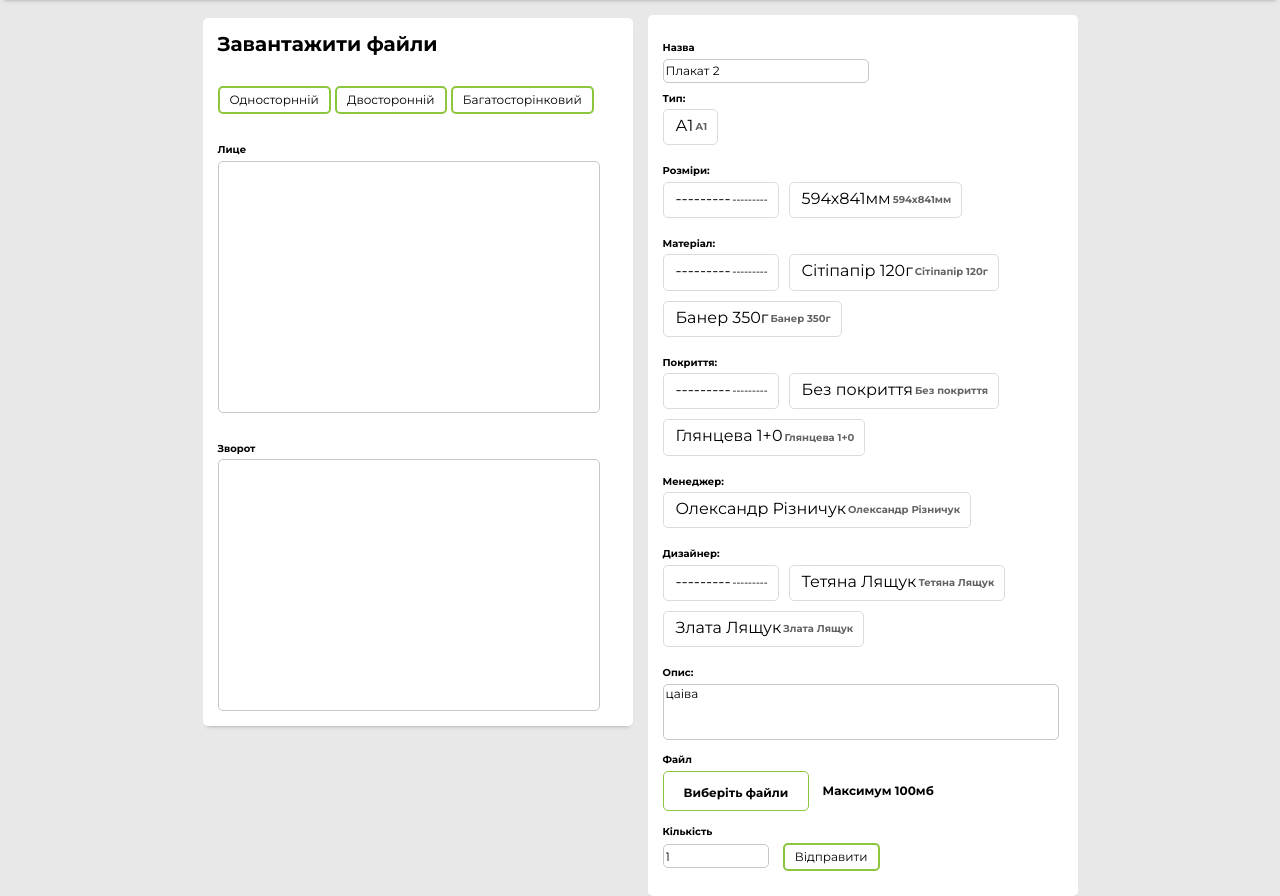
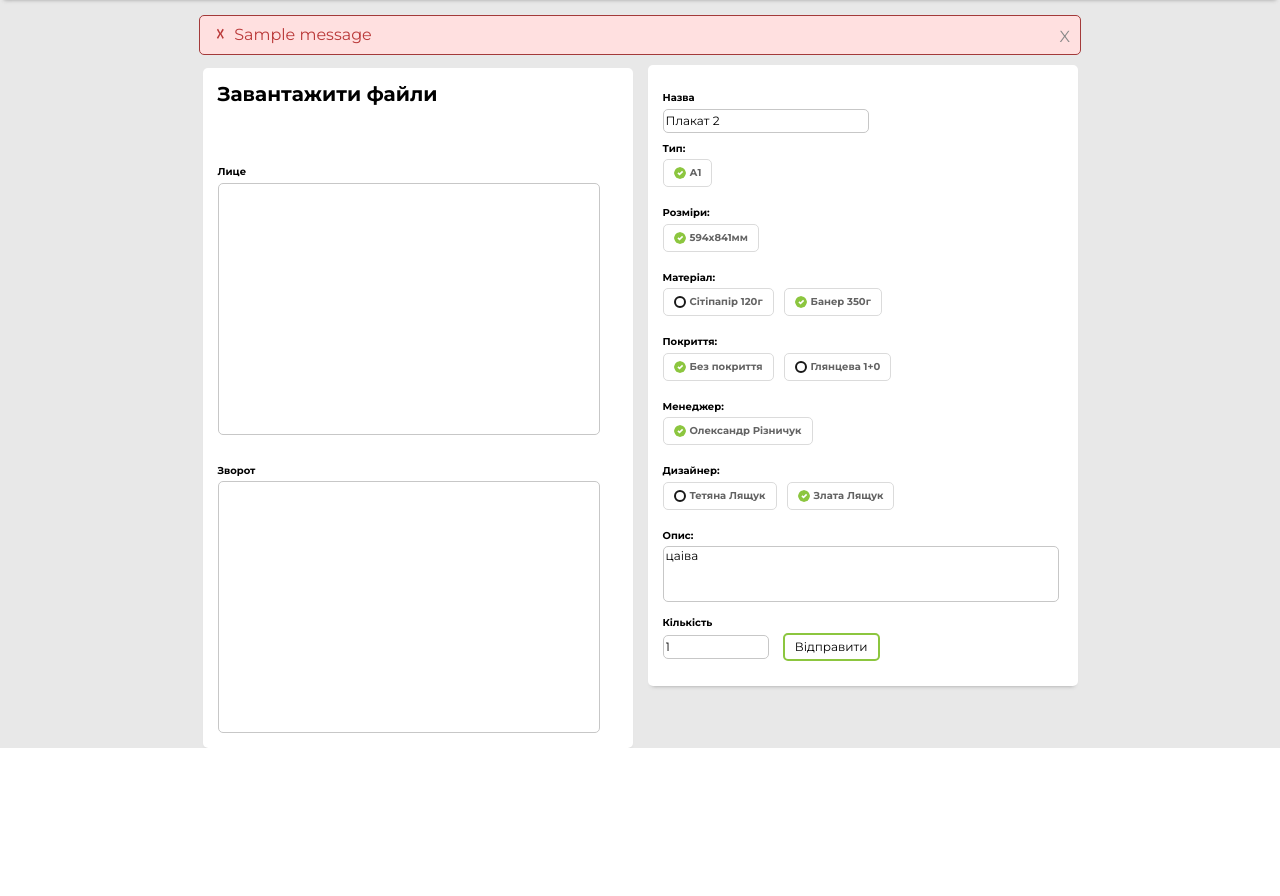
Before and after one commit to Alexrospersonal/s.checker, a Django app: page /edit_product/52 in a window 1280 px wide. Shown: the part 60-956 px from the top of the page. After the commit the page ends 808 px from the top, so only its background shows below. Run offline with Django 4.2, Linux system fonts and the light colour scheme; a user stored in the database is signed in; data comes from the database, SQL or seed files in the repository; both versions use the stored data as it was after the commit; one stand-in notice (Sample message) is shown; parts of the project's set-up code (start-up, migrations or seed data) failed here and were passed over.

Commit message:
Change Product From View

```diff
--- a/checker/admin.py
+++ b/checker/admin.py
@@ -21,3 +21,4 @@ admin.site.register(Designer)
 admin.site.register(User)
 admin.site.register(Product, ProductAdmin)
 admin.site.register(ProductStatus)
+admin.site.register(PagesNumber)
--- a/checker/forms.py
+++ b/checker/forms.py
@@ -229,39 +229,6 @@ class FileForm(forms.Form):
 
 
 class ProductImageForm(forms.ModelForm):
-    # def __init__(self, *args, **kwargs):
-    #     # self.item_pk = kwargs.pop('item_id')
-    #     # self.user = kwargs.pop('user')
-    #
-    #     self.custom_data = kwargs.copy()
-    #     del self.custom_data['item_id']
-    #     del self.custom_data['user']
-    #     self.user_data = self.custom_data['data'].copy()
-    #     del self.user_data['paper']
-    #     del self.user_data['cover']
-    #     del self.user_data['manager']
-    #     del self.user_data['designer']
-    #     del self.user_data['description']
-    #     del self.user_data['quantity']
-    #     self.custom_data['data'] = self.user_data
-    #     # self.data['data'] = {
-    #     #     'encoding': 'utf-8',
-    #     #     'csrfmiddlewaretoken': kwargs["data"]['csrfmiddlewaretoken'],
-    #     #     'item': kwargs["data"]['item'],
-    #     #     'size': kwargs["data"]['size'],
-    #     # }
-    #     # self.data['files'] = kwargs.files
-    #     super().__init__(*args, **self.custom_data)
-
-    # item = forms.ModelChoiceField(
-    #     queryset=None, label='Одиниця',
-    #     widget=forms.HiddenInput()
-    # )
-    # size = forms.ModelChoiceField(
-    #     queryset=None,
-    #     label="Розмір",
-    #     widget=forms.HiddenInput()
-    # )
 
     image = forms.ImageField(
         label='Лице',
@@ -273,17 +240,9 @@ class ProductImageForm(forms.ModelForm):
                 "multiple": True,
             },
         ),
-        # validators=[
-        #     validate_image_file_extension,
-        #     validate_image_color_mode,
-        #     validate_image_format
-        # ]
     )
-    def clen(self):
-        pass
 
     def clean_image(self):
-        photos = self.files.getlist('photo')
         image = self.cleaned_data.get('image', False)
         self.start_image_validate(image)
         return image
@@ -480,15 +439,71 @@ class ProductForm(forms.ModelForm):
 
 
 class ProductEditForm(forms.ModelForm):
-    item = forms.ModelChoiceField(queryset=None, label='Одиниця')
-    size = forms.ModelChoiceField(queryset=None, label="Розмір")
-    paper = forms.ModelChoiceField(queryset=None, label='Матеріал')
-    cover = forms.ModelChoiceField(queryset=None, label='Покриття')
-    manager = forms.ModelChoiceField(queryset=None, label='Менеджер')
-    designer = forms.ModelChoiceField(queryset=None, label='Дизайнер')
-    description = forms.CharField(label='Опис', max_length=440, required=False, widget=forms.Textarea(attrs={
-        'title': 'Опис',
-    }))
+    item = forms.ModelChoiceField(
+        queryset=None, label='Одиниця',
+        widget=forms.RadioSelect(
+            attrs={
+                "checked": ""
+            }
+        )
+    )
+    size = forms.ModelChoiceField(
+        queryset=None,
+        label="Розмір",
+        widget=forms.RadioSelect(
+            attrs={
+
+            }
+        )
+    )
+    paper = forms.ModelChoiceField(
+        queryset=None,
+        label='Матеріал',
+        widget=forms.RadioSelect(
+            attrs={
+
+            }
+        )
+    )
+    cover = forms.ModelChoiceField(
+        queryset=None,
+        label='Покриття',
+        widget=forms.RadioSelect(
+            attrs={
+
+            }
+        )
+    )
+    manager = forms.ModelChoiceField(
+        queryset=None,
+        label='Менеджер',
+        widget=forms.RadioSelect(
+            attrs={
+
+            }
+        )
+    )
+    designer = forms.ModelChoiceField(
+        queryset=None,
+        label='Дизайнер',
+        widget=forms.RadioSelect(
+            attrs={
+
+            }
+        )
+    )
+    description = forms.CharField(
+        label='Опис',
+        max_length=440,
+        required=False,
+        widget=forms.Textarea(
+            attrs={
+                'title': 'Опис',
+                'name': 'text',
+                'id': 'textArea'
+            }
+        )
+    )
     # front_image = forms.ImageField(label='Лице')
     # back_image = forms.ImageField(label='Зворот', required=False)
 
@@ -520,45 +535,44 @@ class ProductEditForm(forms.ModelForm):
             self.fields['designer'].choices = [(designer[0].id, designer[0])]
             self.fields['manager'].queryset = Manager.objects.all()
 
-    def clean_front_image(self):
-        image = self.cleaned_data.get('front_image', False)
-        self.start_image_validate(image)
-        return image
-
-    def clean_back_image(self):
-        image = self.cleaned_data.get('back_image', False)
-        self.start_image_validate(image)
-        return image
-
-    def start_image_validate(self, image):
-        form_size = self.cleaned_data['size'].width, self.cleaned_data['size'].height
-        if hasattr(image, 'image'):
-            valid_image = image.image
-        else:
-            valid_image = image
-        if image:
-            self.validate_image_size(valid_image, form_size)
-            self.validate_image_dpi(valid_image, form_size)
-
-    def validate_image_size(self, image, form_size):
-        image_size = get_image_size(image)
-        cut_value = Category.objects.get(item__pk=self.item_pk).cut_size
-
-        for index, image in enumerate(image_size):
-            if image != form_size[index] + cut_value:
-                raise ValidationError(_(f'{image_size} is not correct'))
-
-    def validate_image_dpi(self, image, form_size):
-        image_dpi = get_image_dpi(image, form_size)
-        dpi_from_model = getattr(Item.objects.get(pk=self.item_pk), 'dpi')
-
-        if image_dpi < dpi_from_model:
-            raise ValidationError(_(f'{image_dpi} is not correct'))
+    # def clean_front_image(self):
+    #     image = self.cleaned_data.get('front_image', False)
+    #     self.start_image_validate(image)
+    #     return image
+    #
+    # def clean_back_image(self):
+    #     image = self.cleaned_data.get('back_image', False)
+    #     self.start_image_validate(image)
+    #     return image
+    #
+    # def start_image_validate(self, image):
+    #     form_size = self.cleaned_data['size'].width, self.cleaned_data['size'].height
+    #     if hasattr(image, 'image'):
+    #         valid_image = image.image
+    #     else:
+    #         valid_image = image
+    #     if image:
+    #         self.validate_image_size(valid_image, form_size)
+    #         self.validate_image_dpi(valid_image, form_size)
+    #
+    # def validate_image_size(self, image, form_size):
+    #     image_size = get_image_size(image)
+    #     cut_value = Category.objects.get(item__pk=self.item_pk).cut_size
+    #
+    #     for index, image in enumerate(image_size):
+    #         if image != form_size[index] + cut_value:
+    #             raise ValidationError(_(f'{image_size} is not correct'))
+    #
+    # def validate_image_dpi(self, image, form_size):
+    #     image_dpi = get_image_dpi(image, form_size)
+    #     dpi_from_model = getattr(Item.objects.get(pk=self.item_pk), 'dpi')
+    #
+    #     if image_dpi < dpi_from_model:
+    #         raise ValidationError(_(f'{image_dpi} is not correct'))
 
     class Meta:
         model = Product
         fields = [
             'name', 'size', 'paper', 'cover', 'description',
             'manager', 'designer', 'quantity',
-            # 'front_image', 'back_image'
         ]
--- a/checker/static/checker/css/style.css
+++ b/checker/static/checker/css/style.css
@@ -830,3 +830,46 @@ fieldset {
     background-color: #69992a;
     border-radius: 5px;
 }
+
+.errors-container {
+    width: 860px;
+    display: flex;
+    flex-direction: column;
+    align-items: center;
+    justify-content: flex-start;
+    box-sizing: content-box;
+}
+
+.bar {
+  width: 100%;
+  border-radius: 5px;
+  padding: 10px;
+  /*margin: 10px;*/
+    margin-bottom: 10px;
+  color: #333;
+  background: #fafafa;
+  border: 1px solid #ccc;
+  position: relative;
+}
+
+.error {
+  color: #ba3939;
+  background: #ffe0e0;
+  border: 1px solid #a33a3a;
+}
+
+i.ico {
+  display: inline-block;
+  width: 20px;
+  text-align: center;
+  font-style: normal;
+  font-weight: bold;
+}
+
+div.close {
+  position: absolute;
+  top: 30%;
+  right: 10px;
+  color: #888;
+  cursor: pointer;
+}
--- a/checker/static/checker/js/add_product.js
+++ b/checker/static/checker/js/add_product.js
@@ -2,179 +2,3 @@ $('.input-file input[type=file]').on('change', function(){
 	let file = this.files[0];
 	$(this).closest('.input-file').find('.input-file-text').html(file.name);
 });
-
-let loadDiv = document.getElementById('load-image');
-
-function addMultiPageProduct() {
-    loadDiv.replaceChildren();
-    loadDiv.innerHTML = `
-    <div class="content__container">
-        <label for="front-img" class="item__title">Лице</label>
-        <canvas id="front-img"></canvas>
-    </div>
-    <div class="content__container">
-        <fieldset form="product-form">
-            <div>
-                <label for="front-file" class="item__title">Файл</label>
-                <label class="input-file">
-                    <input type="file" name="file" accept=".pdf multipl">
-                    <span class="input-file-btn">Виберіть файл</span>
-                    <span class="input-file-text">Максимум 250мб</span>
-                </label>
-        </fieldset>
-    `;
-}
-
-function addOnePageProduct() {
-    loadDiv.replaceChildren();
-    loadDiv.innerHTML = `
-    <div class="content__container">
-        <label for="front-img" class="item__title">Лице</label>
-        <canvas id="front-img"></canvas>
-    </div>
-    <div class="content__container">
-        <fieldset form="product-form">
-            <div>
-                <label for="front-file" class="item__title">Лице</label>
-                <label class="input-file">
-                    <input type="file" name="file" accept=".jpeg, .jpg, .tiff, .pdf">
-                    <span class="input-file-btn">Виберіть файл</span>
-                    <span class="input-file-text">Максимум 100мб</span>
-                </label>
-            </div>
-            <div>
-                <label for="back-file" class="item__title">Зворот</label>
-                <label class="input-file">
-                    <input type="file" name="file" accept=".jpeg, .jpg, .tiff, .pdf" disabled>
-                    <span class="input-file-btn">Виберіть файл</span>
-                </label>
-            </div>
-        </fieldset>
-</div>
-    `;
-}
-
-function addTwoPageProduct() {
-    loadDiv.replaceChildren();
-    loadDiv.innerHTML = `
-        <div class="content__container">
-            <label for="front-img" class="item__title">Зображення</label>
-            <canvas id="front-img"></canvas>
-        </div>
-        <div class="content__container">
-            <label for="back-img" class="item__title">Зворот</label>
-            <canvas id="back-img"></canvas>
-        </div>
-        <div class="content__container">
-            <fieldset form="product-form">
-                <div>
-                    <label for="front-file" class="item__title">Лице</label>
-                    <label class="input-file">
-                        <input type="file" name="file" accept=".jpeg, .jpg, .tiff, .pdf">
-                        <span class="input-file-btn">Виберіть файл</span>
-                        <span class="input-file-text">Максимум 100мб</span>
-                    </label>
-                </div>
-                <div>
-                    <label for="back-file" class="item__title">Зворот</label>
-                    <label class="input-file">
-                        <input type="file" name="file" accept=".jpeg, .jpg, .tiff, .pdf">
-                        <span class="input-file-btn">Виберіть файл</span>
-                        <span class="input-file-text">Максимум 100мб</span>
-                    </label>
-                </div>
-            </fieldset>
-        </div>
-    `;
-}
-
-
-let addFrontFileButton = document.getElementById("front-image-button");
-let addBackFileButton = document.getElementById("back-image-button");
-
-let frontImageCanvas = document.getElementById("front-img");
-let backImageCanvas = document.getElementById("back-img");
-
-// let backImageContainer = document.getElementById("back-image-container");
-
-
-
-
-// addBackFileButton.onchange = function(event) {
-//     console.log(event.target.files[0]);
-//     show(event.target.files[0]);
-// }
-
-// function show(file) {
-//     var reader = new FileReader();
-//     reader.onload = (function (theFile) {
-//       return function (e) {
-//         var buffer = e.target.result;
-//         var tiff = new Tiff({buffer: buffer});
-//         var canvas = tiff.toCanvas();
-//         var width = tiff.width();
-//         var height = tiff.height();
-//         if (canvas) {
-//             backImageContainer.appendChild(canvas);
-//         }
-//       };
-//     })(file);
-//     reader.readAsArrayBuffer(file);
-//   }
-
-
-// addFrontFileButton.onchange = function() {
-//     var img = new Image;
-//     img.onload = convert;
-//     img.src = URL.createObjectURL(this.files[0]);
-//     let ctx = frontImageCanvas.getContext("2d");
-//     img.onload = onload = function() {
-//         ctx.drawImage(img, 0, 0);
-//       };
-
-// }
-
-// function convert() {
-//     URL.revokeObjectURL(this.src);             // free up memory
-//     var c = document.createElement("canvas"),  // create a temp. canvas
-//         ctx = c.getContext("2d");
-//     c.width = this.width;                      // set size = image, draw
-//     c.height = this.height;
-//     ctx.drawImage(this, 0, 0);
-
-//     // convert to File object, NOTE: we're using binary mime-type for the final Blob/File
-//     c.toBlob(function(blob) {
-//       var file = new File([blob], "MyJPEG.jpg", {type: "application/octet-stream"});
-//       window.location = URL.createObjectURL(file);
-//     }, "image/jpeg", 0.75);  // mime=JPEG, quality=0.75
-//   }
-
-
-// function convert() {
-//     URL.revokeObjectURL(this.src);             // free up memory
-//     var c = document.createElement("canvas"),  // create a temp. canvas
-//         ctx = c.getContext("2d");
-//     c.width = this.width;                      // set size = image, draw
-//     c.height = this.height;
-//     ctx.drawImage(this, 0, 0);
-
-//     // convert to File object, NOTE: we're using binary mime-type for the final Blob/File
-//     var jpeg = c.toDataURL("image/jpeg", 0.75);  // mime=JPEG, quality=0.75
-//     console.log(jpeg.length)
-// }
-
-
-// const selectedFile = addFrontFileButton.files[0];
-
-
-// addFrontFileButton.addEventListener('change', addFiletoCanvas, false);
-
-// function addFiletoCanvas() {
-//     const file = this.files[0];
-//     const image = new Image();
-//     image.src = URL.createObjectURL(file);
-//     console.log(typeof image);
-//     // let ctx = frontImageCanvas.getContext("2d");
-//     // ctx.drawImage(image, 0,0, 300, 150);
-//     testDiv.appendChild(image);
-// }
--- a/checker/templates/checked/test_new_form.html
+++ b/checker/templates/checked/test_new_form.html
@@ -3,15 +3,30 @@
 
 
 {% block content_wrapper %}
+    {% if messages %}
+        <div class="errors-container">
+            {% for message in messages %}
+                <div class="bar error">
+                    <div class="close" onclick="this.parentElement.remove()">X</div>
+                    <i class="ico">&#9747;</i> {{ message }}
+                </div>
+            {% endfor %}
+        </div>
+    {% endif %}
     <div class="add-file__wrapper">
         <div class="content__image-container container">
             <div class="content__container">
                     <h2>Завантажити файли</h2>
                 </div>
             <div class="content__container">
-                <button class="submit-button" onclick="addOnePageProduct()">Односторнній</button>
-                <button class="submit-button" onclick="addTwoPageProduct()">Двосторонній</button>
-                <button class="submit-button" onclick="addMultiPageProduct()">Багатосторінковий</button>
+                {% if pages_number %}
+                    {% for number in pages_number %}
+                        <button class="submit-button" onclick="createButton({{ number.pages }})">Сторін: {{ number.pages }}</button>
+                    {% endfor %}
+{#                <button class="submit-button" onclick="addOnePageProduct()">Односторнній</button>#}
+{#                <button class="submit-button" onclick="addTwoPageProduct()">Двосторонній</button>#}
+{#                <button class="submit-button" onclick="addMultiPageProduct()">Багатосторінковий</button>#}
+                {% endif %}
             </div>
             <div class="load-image">
                 <div class="content__container">
@@ -141,15 +156,13 @@
                         {{ form.description }}
                     </div>
                     <div class="form__item">
-                        <div>
-                            <label for="front-file" class="item__title">Файл</label>
-                            <label class="input-file">
-{#                                {{ image_form.image }}#}
-{#                                {{ image_form.image.errors }}#}
-                                <input type="file" name="images" accept=".jpeg, .jpg, .tif, .pdf" id="front-image-button" multiple="" required="">
-                                <span class="input-file-btn">Виберіть файли</span>
-                                <span class="input-file-text">Максимум 100мб</span>
-                            </label>
+                        <div class="add-image-buttons-container">
+{#                            <label for="front-file" class="item__title">Файл</label>#}
+{#                            <label class="input-file">#}
+{#                                <input type="file" name="images" accept=".jpeg, .jpg, .tif, .pdf" id="front-image-button" multiple="" required="">#}
+{#                                <span class="input-file-btn">Виберіть файли</span>#}
+{#                                <span class="input-file-text">Максимум 100мб</span>#}
+{#                            </label>#}
                         </div>
 {#                            <div>#}
 {#                                <label for="back-file" class="item__title">Зворот</label>#}
@@ -180,6 +193,6 @@
 {% block script %}
     {% load static %}
     <script src="{% static 'checker/js/jquery-3.6.3.min.js' %}"></script>
-    <script src="{% static 'checker/js/add_product.js' %}"></script>
     <script src="{% static 'checker/js/productFormImage.js' %}"></script>
+{#    <script src="{% static 'checker/js/add_product.js' %}"></script>#}
 {% endblock %}
--- a/checker/views.py
+++ b/checker/views.py
@@ -1,5 +1,6 @@
 import os
 
+from django.contrib.messages import get_messages
 from django.core.files.uploadedfile import TemporaryUploadedFile, InMemoryUploadedFile
 from django.db.models.fields.files import ImageFieldFile
 from django.shortcuts import redirect, render, get_list_or_404
@@ -117,7 +118,9 @@ class ProductFormView(FormView):
             kwargs["form"] = self.get_form()
             # kwargs['image_form'] = ProductImageForm()
             item = Item.objects.get(pk=kwargs['pk'])
+            pages_number = PagesNumber.objects.filter(items__id=item.id)
             kwargs['item_name'] = item.name
+            kwargs['pages_number'] = pages_number
             kwargs['item_category'] = item.category
 
         return super().get_context_data(**kwargs)
@@ -143,7 +146,7 @@ class ProductFormView(FormView):
         form = self.get_form()
         if form.is_valid():
             data = form.cleaned_data
-            image_validator = create_validator(data)
+            image_validator = create_validator(data, request)
             image_list = request.FILES.getlist('images')
 
             product = form.save(commit=False)
@@ -151,14 +154,15 @@ class ProductFormView(FormView):
             product.item = Item.objects.get(pk=self.item_id)
             product.status = ProductStatus.objects.get(pk=1)
 
+            # Глянути на код і зайнятись рефакторингом
+            image_validator(image_list)
+            messages_storage = get_messages(request)
+
+            if messages_storage:
+                print(messages_storage)
+                return render(request, self.template_name, {'form': form})
+
             product.save()
-
-            for image in image_list:
-                # Замінити raise Validation error на messages error
-                # прочитати про виключення та як налаштовувати помилки валідації в Django
-                # Добавити можливіть виводу помилки на екран форми
-                # Глянути на код і зайнятись рефакторингом
-                image_validator(image)
 
             for image in image_list:
                 renamed_image = rename_image(image, data['name'], front=True)
@@ -177,9 +181,9 @@ class ProductFormView(FormView):
             #     product.back_image = rename_image(data['back_image'], data['name'])
             #     product.back_thumbnail = compresing_image(data['back_image'])
 
-
-            path = os.path.join(MEDIA_ROOT, 'tmp_img')
-            shutil.rmtree(path)
+            if os.path.exists(os.path.join(MEDIA_ROOT, 'tmp_img')):
+                path = os.path.join(MEDIA_ROOT, 'tmp_img')
+                shutil.rmtree(path)
 
             return redirect('checker:products_list')
 
@@ -190,6 +194,10 @@ class ProductDetailView(DetailView):
     model = Product
     template_name = 'checked/product.html'
     context_object_name = 'product'
+
+    def get_context_data(self, **kwargs):
+        kwargs['images'] = ProductImage.objects.filter(product_id=self.object.id)
+        return super().get_context_data(**kwargs)
 
 
 # class MainView(LoginRequiredMixin, TemplateView):
@@ -302,7 +310,6 @@ class ItemsListView(ListView):
 
 # Поправити view можливо віднаслідуватись від ProductFormView та внести зміти в Form можливо теж віднаслідуватись
 
-
 class UpdateProductView(UpdateView):
     model = Product
     form_class = ProductEditForm
@@ -320,7 +327,6 @@ class UpdateProductView(UpdateView):
 
     def post(self, request, *args, **kwargs):
         self.object = self.get_object()
-        # super().post(request, *args, **kwargs)
         form = self.get_form()
         if form.is_valid():
             """Якщо зображення замінюється то його попереднє треба видалити
@@ -347,7 +353,7 @@ class UpdateProductView(UpdateView):
                 product.back_thumbnail = compresing_image(data['back_image'])
 
             product.status = ProductStatus.objects.get(pk=1)
-            front_image_path = product.front_image.path
+            # front_image_path = product.front_image.path
             product.save()
             # if this_product.name != self.name:
             #     folder_path = this_product.front_image.path.split('\\')
```
Also changed, not shown: checker/models.py (+21 -6 lines), checker/static/checker/js/productFormImage.js (+44 -4 lines), checker/templates/checked/product.html (+9 -3 lines), checker/templates/checked/productslist.html (+4 -4 lines), checker/utils.py (+49 -45 lines), db.sqlite3.
